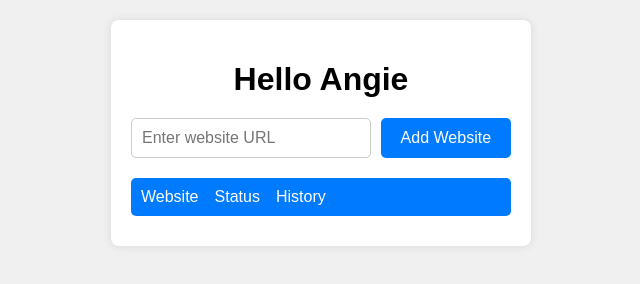
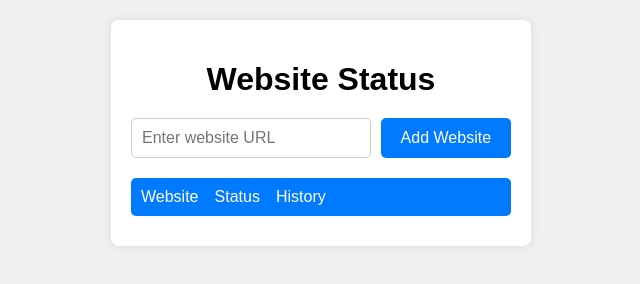
Before and after one commit to echondropoulos/WebsiteStatusChecker, a website: page public/index.html in a window 1280 px wide. Shown: the whole page, without its empty margins (319-959 px from the left). Drawn offline with Linux system fonts and the light colour scheme; no server answers.

Commit message:
Update title in index.html and added preview image.

```diff
--- a/public/index.html
+++ b/public/index.html
@@ -8,7 +8,7 @@
 </head>
 <body>
     <div class="container">
-        <h1>Hello Angie</h1>
+        <h1>Website Status</h1>
         <!-- Form to add a new website -->
         <form id="websiteForm">
             <input type="url" id="websiteInput" placeholder="Enter website URL" required>
```
Also changed, not shown: Preview.png (added), README.md.
